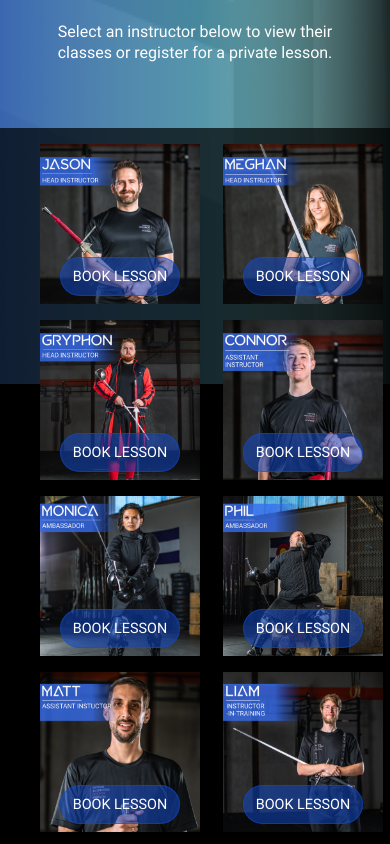
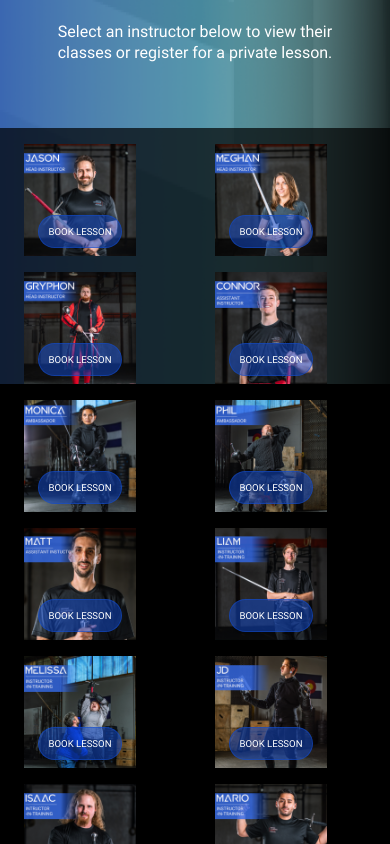
Before and after one commit to jdminnickjr/DHFA-site, a plain HTML site: page leadership.html in a window 390 px wide. Shown: the part 460-1304 px from the top of the page. Drawn offline with Linux system fonts and the light colour scheme.

Commit message:
Mobile overflow fix

```diff
--- a/leadershipstyles.css
+++ b/leadershipstyles.css
@@ -254,6 +254,8 @@
     grid-template-columns: 1fr 1fr;
     grid-template-rows: 1fr 1fr;
     grid-gap: 1rem;
+    justify-content: space-around;
+    padding: 0 0 0 1.5rem;
 }
 
 .instructor-list li {
@@ -261,8 +263,8 @@
     grid-template-columns: 1;
     grid-template-rows: 1;
     list-style-type: none;
-    width: 10rem;
-    height: 10rem;
+    width: 7rem;
+    height: 7rem;
 }
 
 .instructor-list:nth-of-type(1n){
@@ -303,7 +305,7 @@
     grid-row: 1 / -1;
     max-width: 75%;
     max-height: 60%;
-    font-size: .9rem;
+    font-size: .6rem;
     justify-self: center;
     align-self: end;
     justify-content: center;
```
